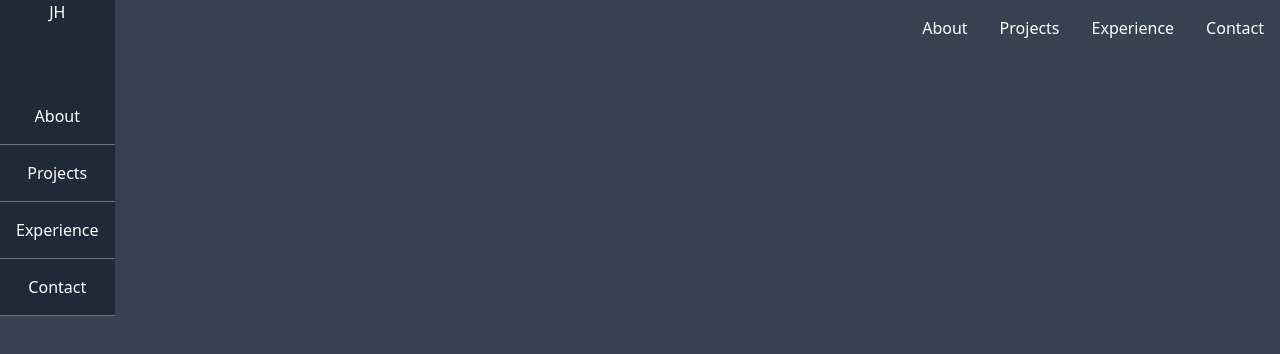
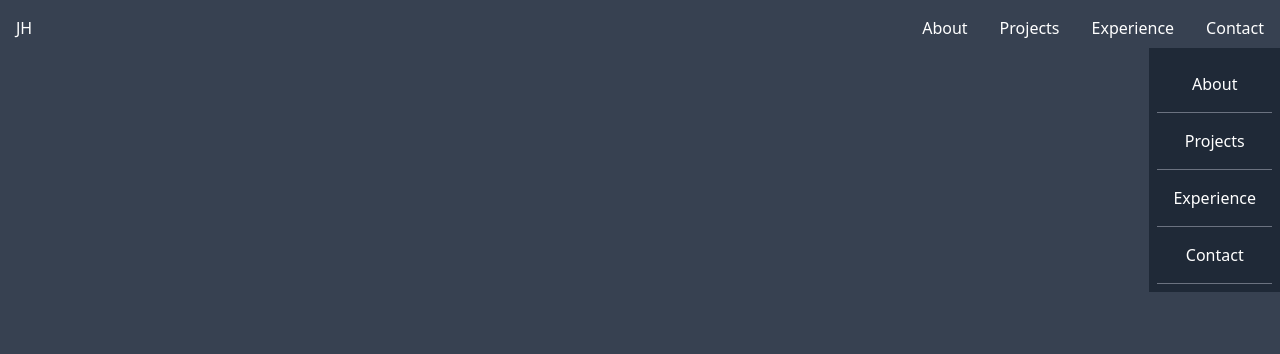
Before and after one commit to jimmehhuang/personal-portfolio-site, a React (Vite) app in the folder my-page/: page / in a window 1280 px wide. Shown: the top 354 px of the page. Built offline with nearby package versions, Linux system fonts and the light colour scheme.

Commit message:
fixed popout functionality

```diff
--- a/my-page/src/components/NavBar.jsx
+++ b/my-page/src/components/NavBar.jsx
@@ -10,19 +10,19 @@ const NavBar = ({updatePage}) => {
 
     const navLinks = [
         {
-            id: 1,
+            id: 0,
             link: 'About'
         },
         {
-            id: 2,
+            id: 1,
             link: 'Projects'
         },
         {
-            id: 3,
+            id: 2,
             link: 'Experience'
         },
         {
-            id: 4,
+            id: 3,
             link: 'Contact'
         }
     ]
@@ -34,18 +34,16 @@ const NavBar = ({updatePage}) => {
                     <li key={id} className="p-4" onClick={() => updatePage(id)}>{link}</li>
                     ))}
             </ul>
-            <div onClick={changeNav} className="block md:hidden">
+            <div onClick={changeNav} className="p-2 block md:hidden">
                 {!nav ? <AiOutlineClose size={20}/> : <AiOutlineMenu size={20} />}
             </div>
-            <div className={!nav ? "fixed left-0 top-0 w-{60%} bg-gray-800 ease-in-out duration-500" : "fixed left-[-100%] ease-in-out duration-500"}>
-                <a className="p-4" onClick={() => updatePage(0)}>JH</a>
-               <ul className="pt-16">
+            <div className={!nav ? "fixed right-0 top-12 w-{60%} bg-gray-800 ease-in-out duration-500" : "fixed right-[-100%] top-12 ease-in-out duration-500"}>
+               <ul className="p-2">
                 {navLinks.map(({id, link}) => (
                     <li key={id} className="p-4 border-b border-gray-500" onClick={() => updatePage(id)}>{link}</li>
                     ))}
             </ul>
             </div>
-
         </div>
     )
 }
```
